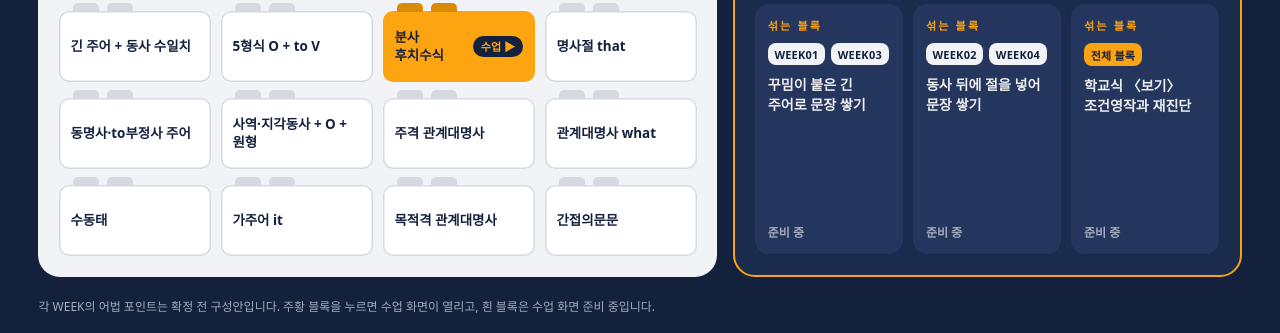
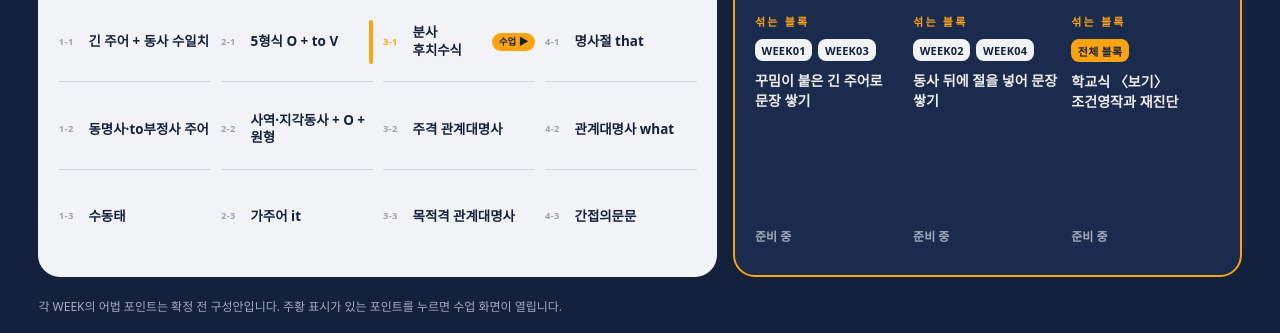
Before and after one commit to evildead1979/LYKEION, a plain HTML site: page index.html in a window 1280 px wide. Shown: the part 467-800 px from the top of the page. Drawn offline with Linux system fonts and the light colour scheme; a web font is replaced by a local one.

Commit message:
WEEK 어법 포인트를 박스 없는 목록형으로 변경
Co-Authored-By: Claude Opus 5.5 <noreply@anthropic.com>
Claude-Session: https://claude.ai/code/session_01EUyrjLGNVg6Z391AY6WDYp

```diff
--- a/index.html
+++ b/index.html
@@ -55,23 +55,22 @@ h1 em{font-style:normal;color:var(--orange)}
 .rno strong small{font-size:.36em;font-weight:800;letter-spacing:.14em;margin-right:4px;vertical-align:.12em}
 .rno span{font-weight:800;font-size:clamp(14px,1.2vw,22px)}
 
-/* 어법 블록: 윗면 스터드 2개가 있는 블록 */
-.pt{position:relative;display:flex;align-items:center;justify-content:space-between;gap:8px;
-  border-radius:10px;padding:clamp(10px,1.3vh,16px) clamp(10px,.9vw,16px);margin-top:9px;
-  font-weight:700;font-size:clamp(13px,1.05vw,20px);line-height:1.3;min-height:clamp(46px,6.4vh,74px)}
-.pt::before,.pt::after{content:"";position:absolute;top:-8px;width:26px;height:9px;border-radius:5px 5px 0 0}
-.pt::before{left:14px} .pt::after{left:48px}
-.s1 .pt{background:#fff;color:var(--ink);box-shadow:inset 0 0 0 1.5px #D6D9E0}
-.s1 .pt::before,.s1 .pt::after{background:#D6D9E0}
-.pt .go{flex:none;font-weight:800;font-size:.82em;border-radius:999px;padding:.3em .75em}
-.s1 .pt.ready{background:var(--orange);color:var(--ink);box-shadow:none;cursor:pointer;transition:transform .15s}
-.s1 .pt.ready::before,.s1 .pt.ready::after{background:#D98A06}
-.pt.ready .go{background:var(--ink);color:var(--orange)}
-.pt.ready:hover{transform:translateY(-2px)}
-.round .pt{flex:1;max-height:118px}
+/* 어법 포인트: 박스 없이 가는 선으로 나눈 목록 */
+.pt{position:relative;display:flex;align-items:center;gap:8px;flex:1;min-height:clamp(44px,6vh,72px);
+  padding:clamp(8px,1.1vh,14px) 0;border-bottom:1px solid rgba(20,33,61,.14);
+  font-weight:700;font-size:clamp(13px,1.05vw,20px);line-height:1.3}
+.pt:last-child{border-bottom:0}
+.pt .ix{flex:none;white-space:nowrap;font-weight:800;font-size:.7em;letter-spacing:.04em;color:#9AA1B2;width:2.3em;transition:color .2s}
+.pt .nm{flex:1;min-width:0;transition:transform .25s cubic-bezier(.3,1.4,.5,1)}
+.pt::before{content:"";position:absolute;left:-14px;top:22%;bottom:22%;width:4px;border-radius:2px;background:var(--ink);
+  transform:scaleY(0);transition:transform .25s cubic-bezier(.3,1.4,.5,1)}
+.pt .go{flex:none;white-space:nowrap;font-weight:800;font-size:.7em;border-radius:999px;padding:.35em .7em;background:var(--orange);color:var(--ink);transition:transform .2s}
+.pt.ready{cursor:pointer}
+.pt.ready::before{background:var(--orange);transform:scaleY(1)}
+.pt.ready .ix{color:var(--orange)}
 
 .s2 .rno{color:var(--fg)}
-.mix{display:flex;flex-direction:column;gap:clamp(8px,1.2vh,14px);flex:1;border-radius:14px;background:var(--navy-3);padding:clamp(12px,1vw,18px)}
+.mix{display:flex;flex-direction:column;gap:clamp(8px,1.2vh,14px);flex:1;padding:clamp(8px,1.1vh,14px) 0}
 .mix .lab{color:var(--orange);font-weight:800;letter-spacing:.2em;font-size:clamp(11px,.8vw,15px)}
 .chips{display:flex;flex-wrap:wrap;gap:6px}
 .chip{background:var(--paper);color:var(--ink);font-weight:800;border-radius:8px;padding:.35em .6em;font-size:clamp(11px,.85vw,17px);letter-spacing:.02em}
@@ -89,26 +88,23 @@ h1 em{font-style:normal;color:var(--orange)}
 .logo.ready .lb:not(:hover){animation:none}
 .lb:hover{animation:spin .9s cubic-bezier(.45,0,.2,1) both}
 @keyframes spin{0%{transform:none}25%{transform:translateY(-22%) rotate(0)}75%{transform:translateY(-22%) rotate(360deg)}90%{transform:translateY(3%) scaleY(.95) rotate(360deg)}100%{transform:rotate(360deg)}}
-/* 어법 블록: 들어 올리면 스터드가 솟고 그림자가 생긴다 */
-.pt{transition:transform .22s cubic-bezier(.3,1.6,.5,1),box-shadow .22s}
-.pt::before,.pt::after{transition:transform .22s cubic-bezier(.3,1.6,.5,1)}
-.s1 .pt:hover{transform:translateY(-6px) rotate(-.6deg);box-shadow:inset 0 0 0 2px var(--ink),0 10px 0 -2px #C9CDD6,0 18px 24px -10px rgba(20,33,61,.45)}
-.s1 .pt:hover::before{transform:translateY(-4px)}.s1 .pt:hover::after{transform:translateY(-4px);transition-delay:.05s}
-.s1 .pt.ready:hover{transform:translateY(-8px) rotate(-.8deg);box-shadow:0 10px 0 -2px #C27C05,0 20px 28px -10px rgba(20,33,61,.5)}
-.pt.ready .go{transition:transform .2s}
-.pt.ready:hover .go{transform:translateX(4px)}
-.pt.ready{animation:glow 2.4s ease-in-out infinite}
-@keyframes glow{0%,100%{filter:none}50%{filter:brightness(1.08) drop-shadow(0 0 10px rgba(252,163,17,.55))}}
+/* 마우스를 올리면 왼쪽 막대가 서고 글자가 밀려 들어온다 */
+.pt:hover::before{transform:scaleY(1)}
+.pt:hover .nm{transform:translateX(8px)}
+.pt:hover .ix{color:var(--ink)}
+.pt.ready:hover .go{transform:translateX(4px) scale(1.06)}
+.pt.ready .go{animation:glow 2.4s ease-in-out infinite}
+@keyframes glow{0%,100%{box-shadow:0 0 0 0 rgba(252,163,17,0)}50%{box-shadow:0 0 0 6px rgba(252,163,17,.25)}}
 /* 회차 머리: 그 회차 블록에 마우스가 있으면 밑줄이 주황으로 */
 .rno{transition:border-color .2s,color .2s}
 .round:hover .rno{border-color:var(--orange)}
 .s1 .round:hover .rno strong{color:var(--red)}
 .s2 .round:hover .rno strong{color:var(--orange)}
-/* 시즌 2 섞기 카드: 떠오르며 섞는 블록 칩이 차례로 튄다 */
-.mix{transition:transform .25s cubic-bezier(.3,1.6,.5,1),box-shadow .25s,background .25s}
-.mix:hover{transform:translateY(-6px);background:#2B3F6B;box-shadow:inset 0 0 0 2px var(--orange),0 18px 28px -12px rgba(0,0,0,.6)}
-.mix:hover .chip{animation:pop .45s cubic-bezier(.3,1.8,.5,1) both}
-.mix:hover .chip:nth-child(2){animation-delay:.08s}
+/* 시즌 2: 마우스를 올리면 섞는 블록 칩이 차례로 튄다 */
+.mix p{transition:color .2s}
+.round:hover .mix p{color:#fff}
+.round:hover .chip{animation:pop .45s cubic-bezier(.3,1.8,.5,1) both}
+.round:hover .chip:nth-child(2){animation-delay:.08s}
 @keyframes pop{0%{transform:none}45%{transform:translateY(-7px) scale(1.08)}100%{transform:none}}
 @media (prefers-reduced-motion:reduce){*,*::before,*::after{animation:none!important;transition:none!important}}
 
@@ -139,7 +135,7 @@ h1 em{font-style:normal;color:var(--orange)}
   </section>
 
   <main class="board" id="board"></main>
-  <p class="note">각 WEEK의 어법 포인트는 확정 전 구성안입니다. 주황 블록을 누르면 수업 화면이 열리고, 흰 블록은 수업 화면 준비 중입니다.</p>
+  <p class="note">각 WEEK의 어법 포인트는 확정 전 구성안입니다. 주황 표시가 있는 포인트를 누르면 수업 화면이 열립니다.</p>
 </div>
 
 <script>
@@ -177,9 +173,9 @@ const wk=(n)=>String(n).padStart(2,"0");
 const head=(r)=>`<div class="rno"><strong><small>WEEK</small>${wk(r.no)}</strong><span>${r.theme}</span></div>`;
 document.getElementById('board').innerHTML=
  `<section class="season s1"><div class="shead"><b>SEASON 1</b><i>1월 · 4주</i><span>어법 한 포인트씩 정복</span></div><div class="rounds">`+
- S1.map(r=>`<div class="round">${head(r)}${r.pts.map(([n,h])=>h
-   ?`<a class="pt ready" href="${h}"><span>${n}</span><span class="go">수업 ▶</span></a>`
-   :`<div class="pt"><span>${n}</span></div>`).join('')}</div>`).join('')+`</div></section>`+
+ S1.map(r=>`<div class="round">${head(r)}${r.pts.map(([n,h],j)=>h
+   ?`<a class="pt ready" href="${h}"><span class="ix">${r.no}-${j+1}</span><span class="nm">${n}</span><span class="go">수업 ▶</span></a>`
+   :`<div class="pt"><span class="ix">${r.no}-${j+1}</span><span class="nm">${n}</span></div>`).join('')}</div>`).join('')+`</div></section>`+
  `<section class="season s2"><div class="shead"><b>SEASON 2</b><i>2월 · 3주</i><span>여러 어법이 섞인 문장 정복</span></div><div class="rounds">`+
  S2.map(r=>`<div class="round">${head(r)}<div class="mix"><span class="lab">섞는 블록</span><div class="chips">${r.from.map(f=>`<span class="chip${f==='전체 블록'?' all':''}">${f}</span>`).join('')}</div><p>${r.what}</p><span class="wait">준비 중</span></div></div>`).join('')+`</div></section>`;
 </script>
```
